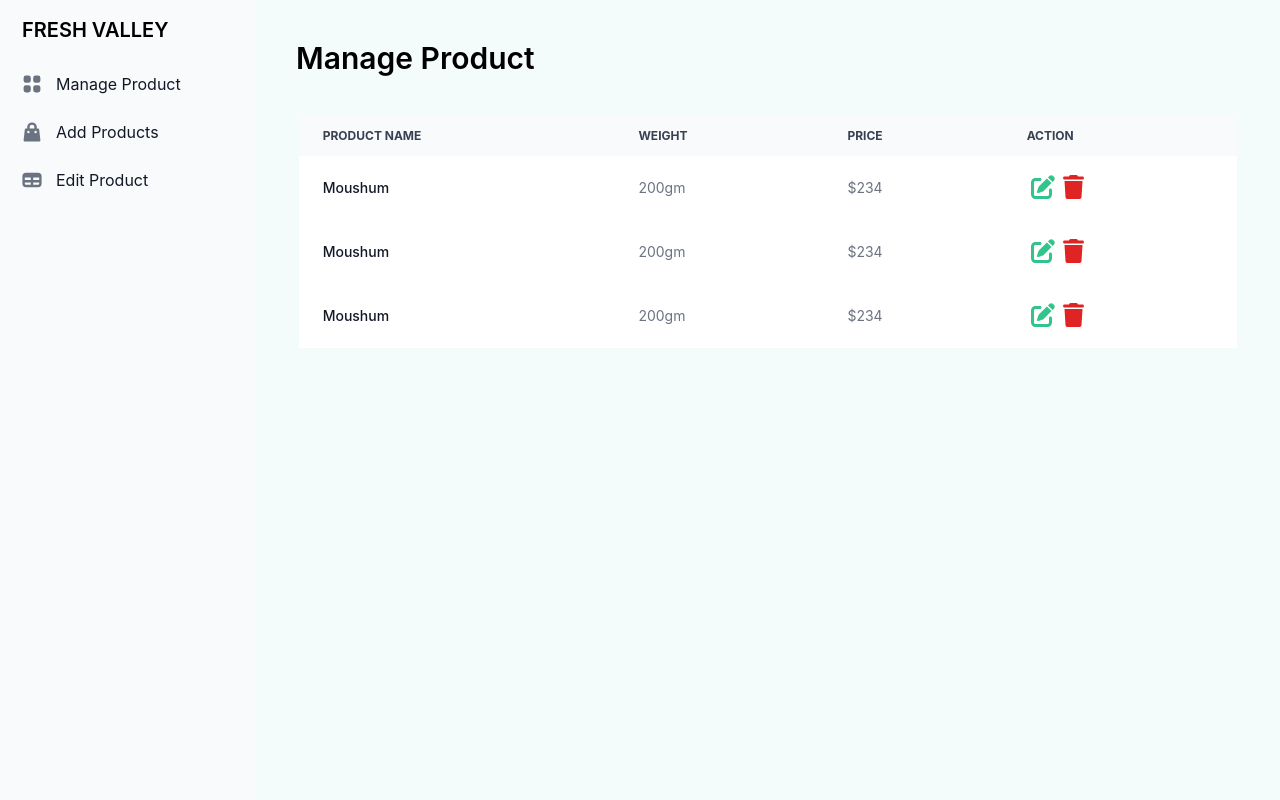
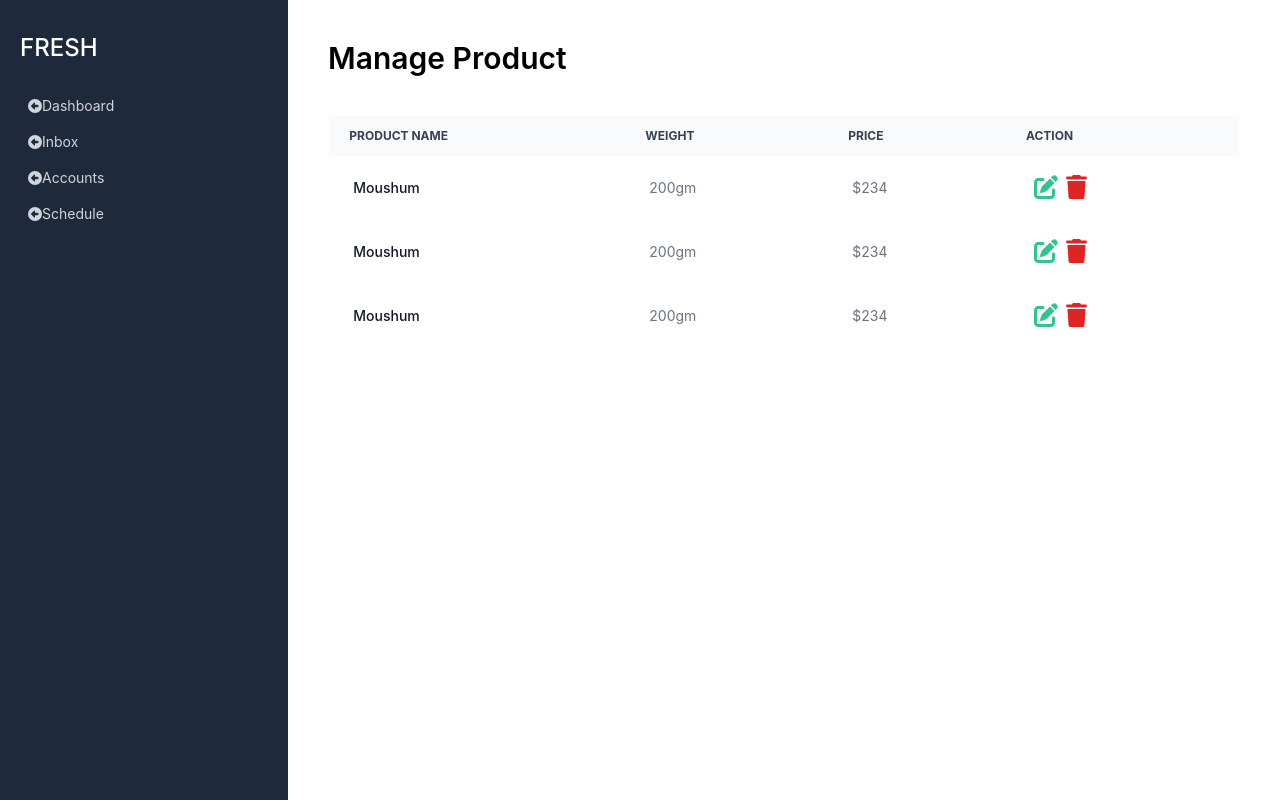
Before and after one commit to Momenuzzaman/freshValley, a React (Create React App) app in the folder client/: page /admin in a window 1280 px wide. Built offline with nearby package versions, Linux system fonts and the light colour scheme.

Commit message:
update dash board

```diff
--- a/client/src/App.js
+++ b/client/src/App.js
@@ -20,7 +20,7 @@ function App() {
       path: "/",
       element: <Main></Main>,
       children: [
-        { path: "/home", element: <Shop></Shop> },
+        { path: "/", element: <Shop></Shop> },
         { path: "/order", element: <CheckOut></CheckOut> },
       ],
     },
--- a/client/src/components/Admin/Admin.js
+++ b/client/src/components/Admin/Admin.js
@@ -1,47 +1,46 @@
-import React from 'react';
+import React, { useState } from 'react';
+import { faArrowAltCircleLeft } from '@fortawesome/free-solid-svg-icons';
+import { FontAwesomeIcon } from '@fortawesome/react-fontawesome';
 import 'flowbite';
 import { Link, Outlet } from 'react-router-dom';
 
 
 export const Admin = () => {
-    const [toggle, setToggle] = [false]
+
+    const Menus = [
+        { title: "Dashboard", src: "faArrowAltCircleLeft" },
+        { title: "Inbox", src: "faArrowAltCircleLeft" },
+        { title: "Accounts", src: "faArrowAltCircleLeft", },
+        { title: "Schedule ", src: "faArrowAltCircleLeft" },
+
+    ];
+    const [open, setOpen] = useState(false);
     return (
-        <div className="">
-
-            <button dataDrawerTarget="logo-sidebar" dataDrawerToggle="logo-sidebar" ariaControls="logo-sidebar" type="button" className="inline-flex items-center p-2 mt-2 ml-3 text-sm text-gray-500 rounded-lg md:hidden hover:bg-gray-100 focus:outline-none focus:ring-2 focus:ring-gray-200 dark:text-gray-400 dark:hover:bg-gray-700 dark:focus:ring-gray-600">
-                <span className="sr-only">Open sidebar</span>
-                <svg className="w-6 h-6" ariaHidden="true" fill="currentColor" viewBox="0 0 20 20" xmlns="http://www.w3.org/2000/svg">
-                    <path clipRule="evenodd" fillRule="evenodd" d="M2 4.75A.75.75 0 012.75 4h14.5a.75.75 0 010 1.5H2.75A.75.75 0 012 4.75zm0 10.5a.75.75 0 01.75-.75h7.5a.75.75 0 010 1.5h-7.5a.75.75 0 01-.75-.75zM2 10a.75.75 0 01.75-.75h14.5a.75.75 0 010 1.5H2.75A.75.75 0 012 10z"></path>
-                </svg>
-            </button>
-            <aside id="logo-sidebar" className="fixed top-0 left-0 z-40 w-64 h-screen transition-transform -translate-x-full sm:translate-x-0" ariaLabel="Sidebar">
-                <div className="h-full px-3 py-4 overflow-y-auto bg-gray-50 dark:bg-gray-800">
-                    <a href="https://flowbite.com/" className="flex items-center pl-2.5 mb-5">
-                        <span className="self-center text-xl font-semibold whitespace-nowrap dark:text-white">FRESH VALLEY</span>
-                    </a>
-                    <ul className="space-y-2">
-                        <li>
-                            <Link to="/Admin" className="flex items-center p-2 text-base font-normal text-gray-900 rounded-lg dark:text-white hover:bg-gray-100 dark:hover:bg-gray-700">
-                                <svg ariaHidden="true" className="flex-shrink-0 w-6 h-6 text-gray-500 transition duration-75 dark:text-gray-400 group-hover:text-gray-900 dark:group-hover:text-white" fill="currentColor" viewBox="0 0 20 20" xmlns="http://www.w3.org/2000/svg"><path d="M5 3a2 2 0 00-2 2v2a2 2 0 002 2h2a2 2 0 002-2V5a2 2 0 00-2-2H5zM5 11a2 2 0 00-2 2v2a2 2 0 002 2h2a2 2 0 002-2v-2a2 2 0 00-2-2H5zM11 5a2 2 0 012-2h2a2 2 0 012 2v2a2 2 0 01-2 2h-2a2 2 0 01-2-2V5zM11 13a2 2 0 012-2h2a2 2 0 012 2v2a2 2 0 01-2 2h-2a2 2 0 01-2-2v-2z"></path></svg>
-                                <span className="flex-1 ml-3 whitespace-nowrap">Manage Product</span>
-                            </Link>
+        <div class="flex flex-col lg:flex-row w-full">
+            <div class="w-full lg:w-72 p-5 pt-8 duration-300 lg:h-screen bg-slate-800 relative transition-all transform lg:transform-none">
+                <button onClick={() => setOpen(!open)} class="lg:hidden absolute cursor-pointer rounded-full -right-0 top-9 w-10 h-10 border-3  bg-white ">
+                    <FontAwesomeIcon class="text-slate-800 text-xl" icon={faArrowAltCircleLeft} />
+                </button>
+                <div class="flex gap-x-4 items-center">
+                    <h1 class="text-white font-medium text-2xl transform lg:scale-100 lg:origin-left lg:duration-200 transition-all">
+                        FRESH
+                    </h1>
+                    <h1 class="text-white font-medium text-2xl transform lg:scale-0 lg:origin-left lg:duration-200 transition-all">
+                        VALLEY
+                    </h1>
+                </div>
+                <ul class="pt-6 lg:block">
+                    {Menus.map((Menu, index) => (
+                        <li key={index} class="flex rounded-md p-2 cursor-pointer hover:bg-light-white text-gray-300 text-sm items-center gap-x-4 lg:gap-x-0 lg:items-start">
+                            <span class={`${!open && "hidden"} lg:inline-block origin-left lg:duration-200 transition-all`}>    <FontAwesomeIcon icon={faArrowAltCircleLeft} /></span>
+                            <span class={`${!open && "hidden"} lg:inline-block origin-left lg:duration-200 transition-all`}>
+                                {Menu.title}
+                            </span>
                         </li>
-                        <li>
-                            <a href="/admin/addProduct" className="flex items-center p-2 text-base font-normal text-gray-900 rounded-lg dark:text-white hover:bg-gray-100 dark:hover:bg-gray-700">
-                                <svg ariaHidden="true" className="flex-shrink-0 w-6 h-6 text-gray-500 transition duration-75 dark:text-gray-400 group-hover:text-gray-900 dark:group-hover:text-white" fill="currentColor" viewBox="0 0 20 20" xmlns="http://www.w3.org/2000/svg"><path fill-rule="evenodd" d="M10 2a4 4 0 00-4 4v1H5a1 1 0 00-.994.89l-1 9A1 1 0 004 18h12a1 1 0 00.994-1.11l-1-9A1 1 0 0015 7h-1V6a4 4 0 00-4-4zm2 5V6a2 2 0 10-4 0v1h4zm-6 3a1 1 0 112 0 1 1 0 01-2 0zm7-1a1 1 0 100 2 1 1 0 000-2z" clipRule="evenodd"></path></svg>
-                                <span className="flex-1 ml-3 whitespace-nowrap">Add Products</span>
-                            </a>
-                        </li>
-                        <li>
-                            <a href="#" className="flex items-center p-2 text-base font-normal text-gray-900 rounded-lg dark:text-white hover:bg-gray-100 dark:hover:bg-gray-700">
-                                <svg ariaHidden="true" className="flex-shrink-0 w-6 h-6 text-gray-500 transition duration-75 dark:text-gray-400 group-hover:text-gray-900 dark:group-hover:text-white" fill="currentColor" viewBox="0 0 20 20" xmlns="http://www.w3.org/2000/svg"><path fill-rule="evenodd" d="M5 4a3 3 0 00-3 3v6a3 3 0 003 3h10a3 3 0 003-3V7a3 3 0 00-3-3H5zm-1 9v-1h5v2H5a1 1 0 01-1-1zm7 1h4a1 1 0 001-1v-1h-5v2zm0-4h5V8h-5v2zM9 8H4v2h5V8z" clipRule="evenodd"></path></svg>
-                                <span className="flex-1 ml-3 whitespace-nowrap">Edit Product</span>
-                            </a>
-                        </li>
-                    </ul>
-                </div>
-            </aside>
-            <div className=" h-screen bg-[#F4FCFB] top sm:ml-64">
+                    ))}
+                </ul>
+            </div>
+            <div class="w-full  lg:flex-1">
                 <Outlet />
             </div>
         </div>
--- a/client/src/components/dashBoardComponents/ManageProduct/ManageProduct.js
+++ b/client/src/components/dashBoardComponents/ManageProduct/ManageProduct.js
@@ -9,22 +9,22 @@ const ManageProduct = () => {
     ]
     return (
 
-        <div class="  sm:rounded-lg">
+        <div class=" sm:rounded-lg">
             <div>
                 <h1 className='py-10 pl-10 font-semibold text-3xl'>Manage Product</h1>
                 <table class="w-11/12  mx-auto text-sm text-left text-gray-500 dark:text-gray-400">
                     <thead class="text-xs text-gray-700 uppercase bg-slate-50 dark:bg-gray-700 dark:text-gray-400">
                         <tr>
-                            <th scope="col" class="px-6 py-3">
+                            <th scope="col" class="px-5 py-3">
                                 Product name
                             </th>
-                            <th scope="col" class="px-6 py-3">
+                            <th scope="col" class="px-5 py-3">
                                 Weight
                             </th>
-                            <th scope="col" class="px-6 py-3">
+                            <th scope="col" class="px-5 py-3">
                                 Price
                             </th>
-                            <th scope="col" class="px-6 py-3">
+                            <th scope="col" class="px-5 py-3">
                                 Action
                             </th>
                         </tr>
--- a/client/src/components/dashBoardComponents/addProduct/AddProduct.js
+++ b/client/src/components/dashBoardComponents/addProduct/AddProduct.js
@@ -3,7 +3,7 @@ import { FontAwesomeIcon } from '@fortawesome/react-fontawesome';
 import { faCloudArrowUp } from '@fortawesome/free-solid-svg-icons';
 const AddProduct = () => {
     return (
-        <div className="h-full  bg-[#F4FCFB] ">
+        <div className="bg-[#F4FCFB] ">
             <div className="">
                 <p className="text-xl font-semibold bg-white py-5 pl-4">Add Product</p>
                 <div className=" sm:mt-0 grid place-items-center ">
```
